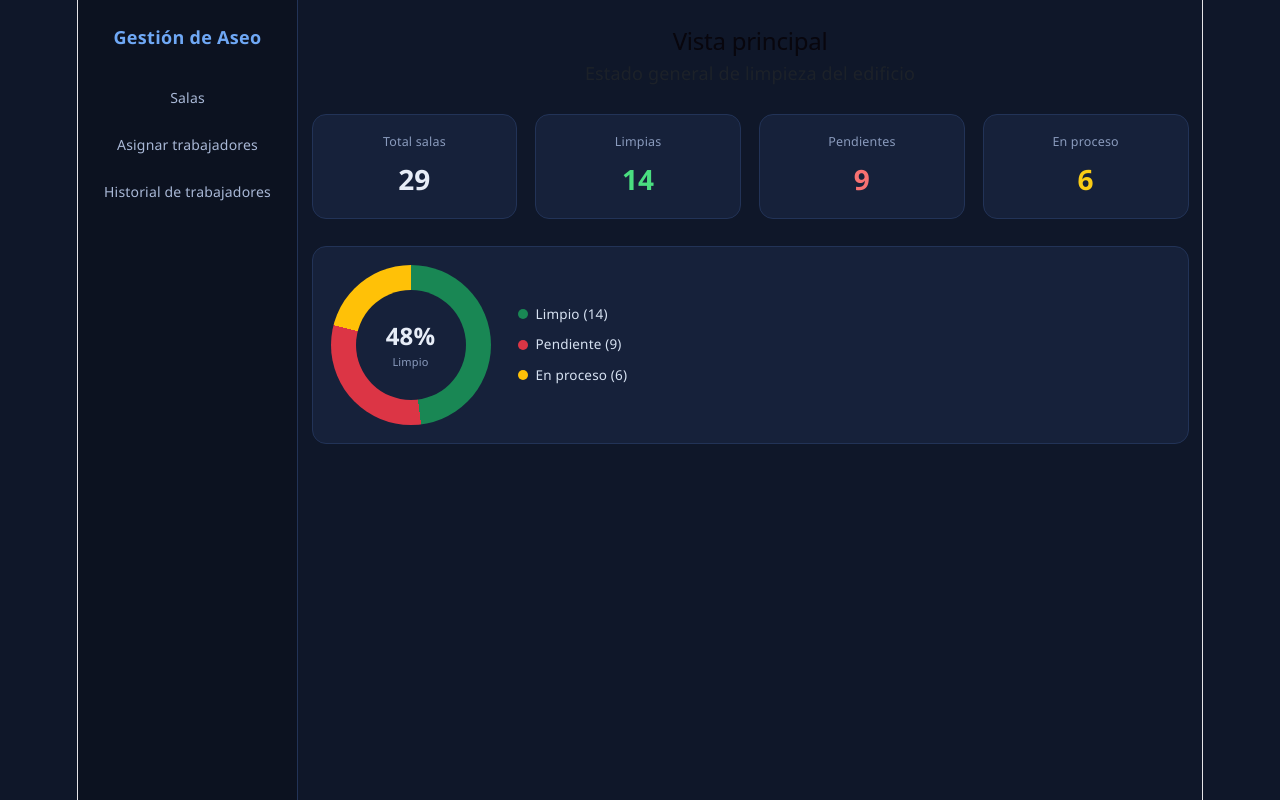
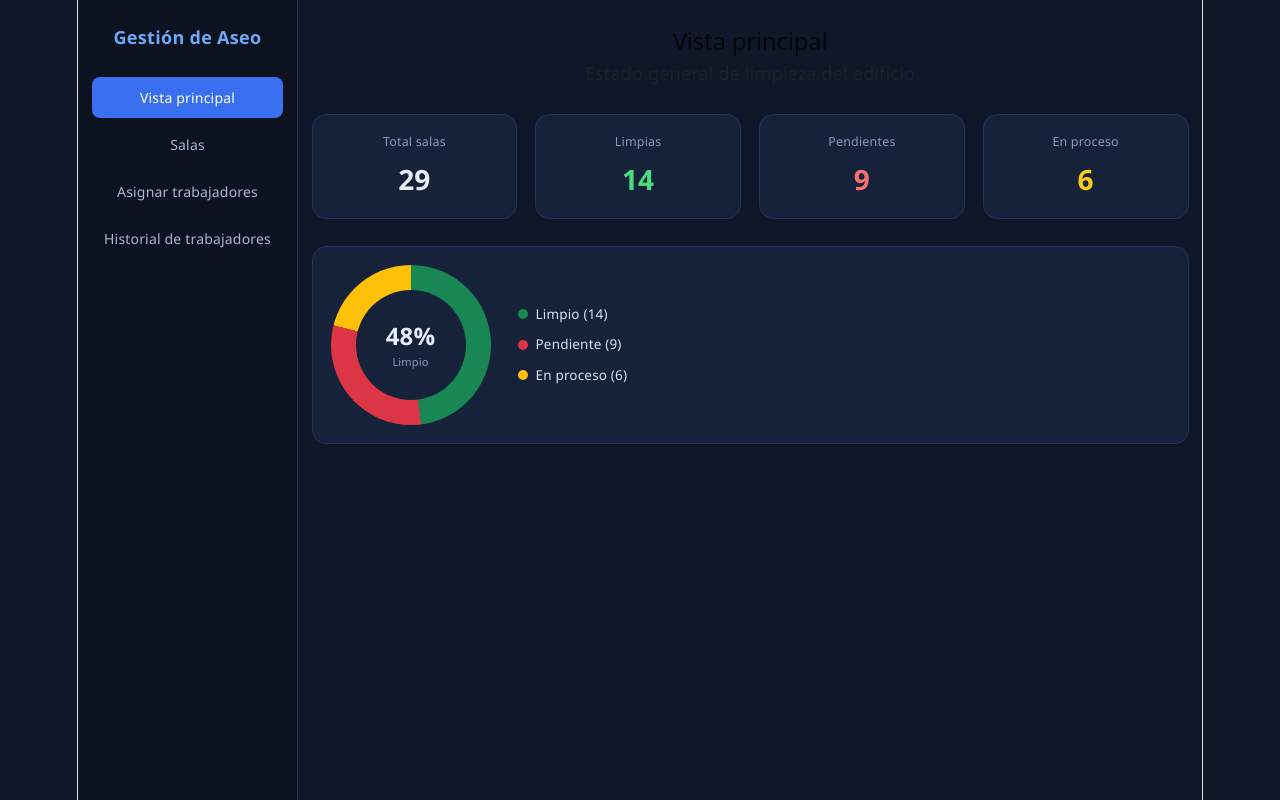
Before and after one commit to benjaminanv/Gestion_Aseo, a React (Vite) app: page / in a window 1280 px wide. Built offline with nearby package versions, Linux system fonts and the light colour scheme.

Commit message:
añadido trabjadores el const opciones

```diff
--- a/src/components/Sidebar.jsx
+++ b/src/components/Sidebar.jsx
@@ -1,9 +1,10 @@
 function Sidebar({ vistaActiva, onCambiarVista }) {
     const opciones = [
-      { id: 'salas', etiqueta: 'Salas' },
-      { id: 'asignar', etiqueta: 'Asignar trabajadores' },
-      { id: 'trabajadores', etiqueta: 'Historial de trabajadores' },
-    ]
+        { id: 'inicio', etiqueta: 'Vista principal' },
+        { id: 'salas', etiqueta: 'Salas' },
+        { id: 'asignar', etiqueta: 'Asignar trabajadores' },
+        { id: 'trabajadores', etiqueta: 'Historial de trabajadores' },
+      ]
 
     return (
       <aside className="app-sidebar">
```
